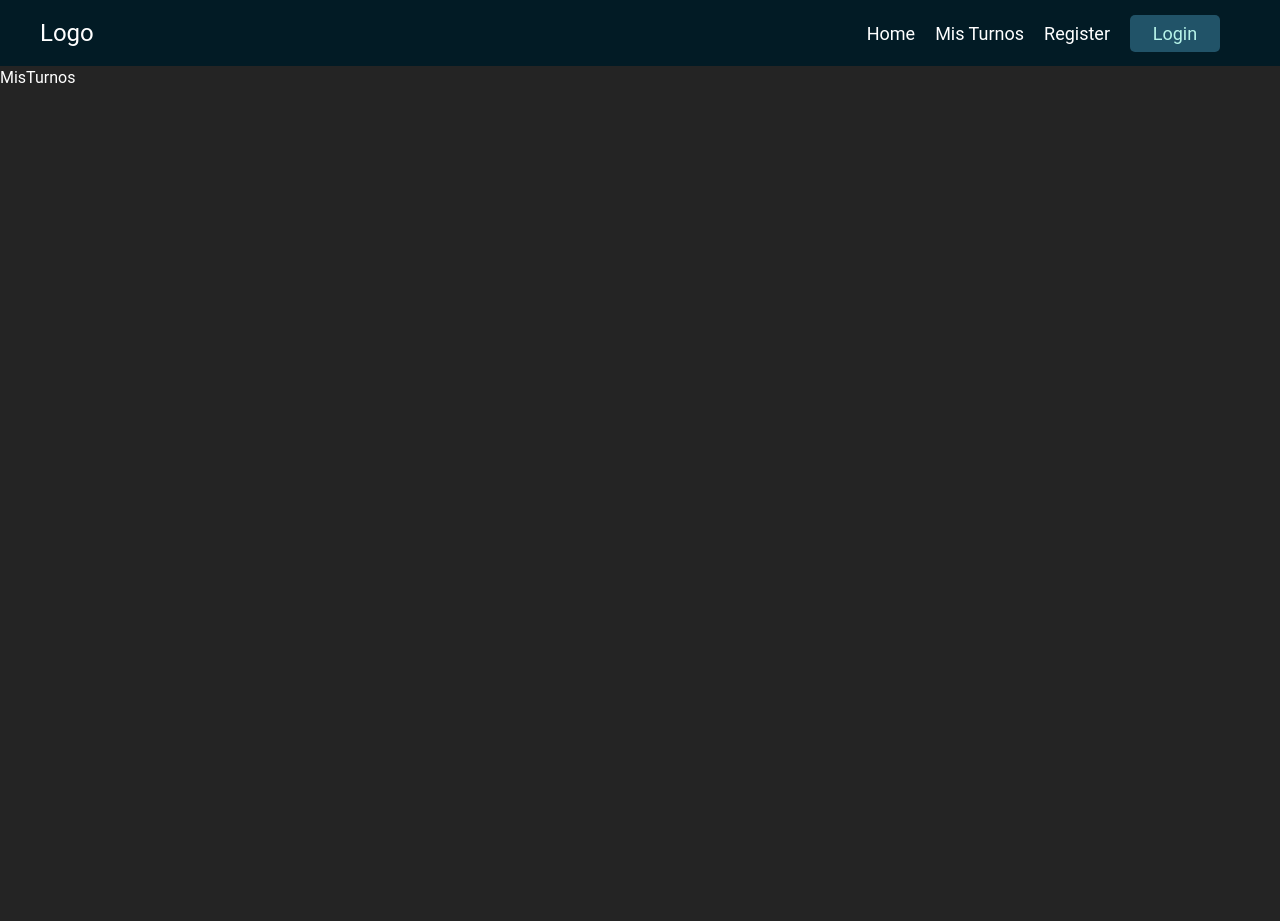
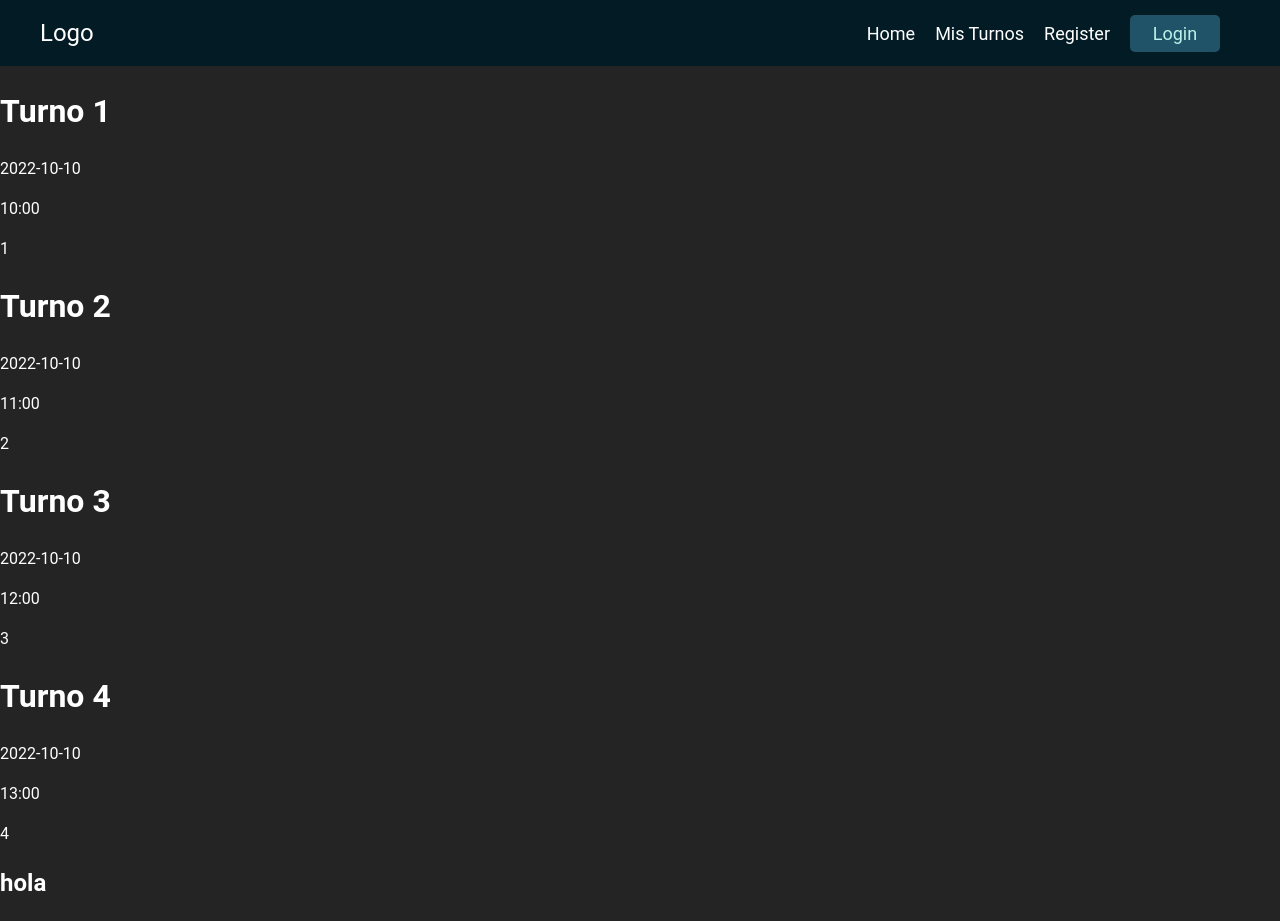
Before and after one commit to JosemAVSG/PM3-Josem, a React (Vite) app in the folder Client/peluqueria/: page /turns in a window 1280 px wide. Before the commit the page ends 800 px from the top, so only its background shows below. Built offline with nearby package versions, Linux system fonts and the light colour scheme.

Commit message:
adding turns

```diff
--- /dev/null
+++ b/Client/peluqueria/src/components/Turn.tsx
@@ -0,0 +1,14 @@
+import { ITurn } from "../types/turn.d"
+
+const Turn = ( props : ITurn ) => {
+  return (
+    <div>
+      <h1>{props.name}</h1>
+      <p>{props.date}</p>
+      <p>{props.time}</p>
+      <p>{props.id}</p>
+    </div>
+  )
+}
+
+export default Turn
--- /dev/null
+++ b/Client/peluqueria/src/helpers/misturnos.ts
@@ -0,0 +1,29 @@
+import { ITurn } from "../types/turn.d";
+
+export const turns: ITurn[] =[
+            {
+                id: 1,
+                name: "Turno 1",
+                date: "2022-10-10",
+                time: "10:00",
+            }
+            ,{
+                id: 2,
+                name: "Turno 2",
+                date: "2022-10-10",
+                time: "11:00",
+            },
+            {
+                id: 3,
+                name: "Turno 3",
+                date: "2022-10-10",
+                time: "12:00",
+            },
+            {
+                id: 4,
+                name: "Turno 4",
+                date: "2022-10-10",
+                time: "13:00",
+            }
+
+        ]
--- /dev/null
+++ b/Client/peluqueria/src/types/turn.d.ts
@@ -0,0 +1,6 @@
+ export interface ITurn {
+    id: number
+    name: string
+    date: string
+    time: string
+}
--- a/Client/peluqueria/src/views/MisTurnos.tsx
+++ b/Client/peluqueria/src/views/MisTurnos.tsx
@@ -1,8 +1,23 @@
+import { turns } from "../helpers/misturnos";
+import { useEffect, useState } from "react";
+import Turn from "../components/Turn";
+import { ITurn } from "../types/turn.d";
+const MisTurnos = () => {
 
-const MisTurnos = () => {
+
+  const [turn, setTurns] = useState<ITurn[]>([]);
+
+  useEffect(() => {
+    setTurns(turns);
+  },[]);
   return (
-    <div>MisTurnos</div>
-  )
-}
+    <div>
+      {turn.map((turn) => (
+        <Turn key={turn.id} {...turn} />
+      ))}
+      <h2>hola</h2>
+    </div>
+  );
+};
 
-export default MisTurnos
+export default MisTurnos;
```
